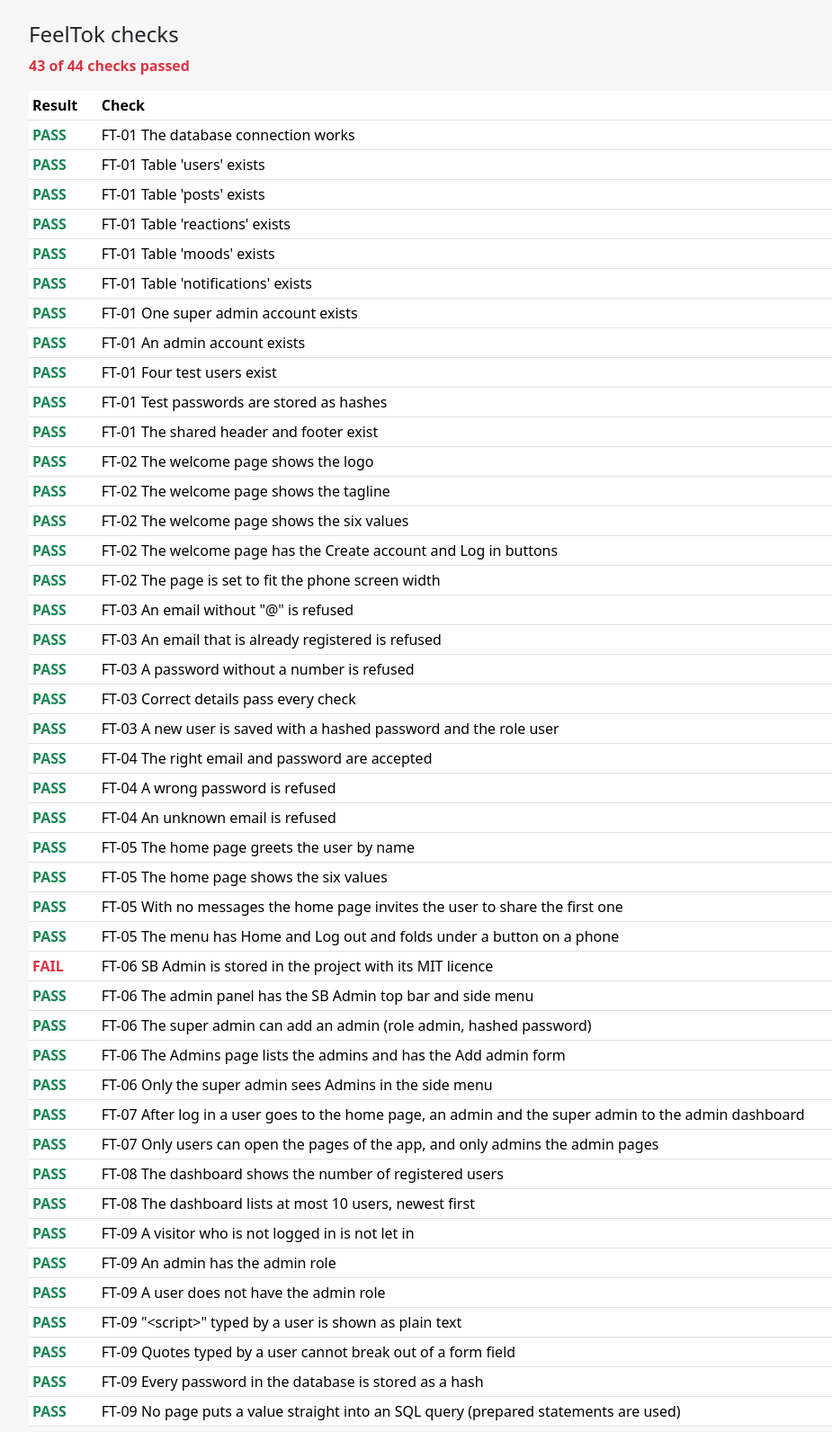
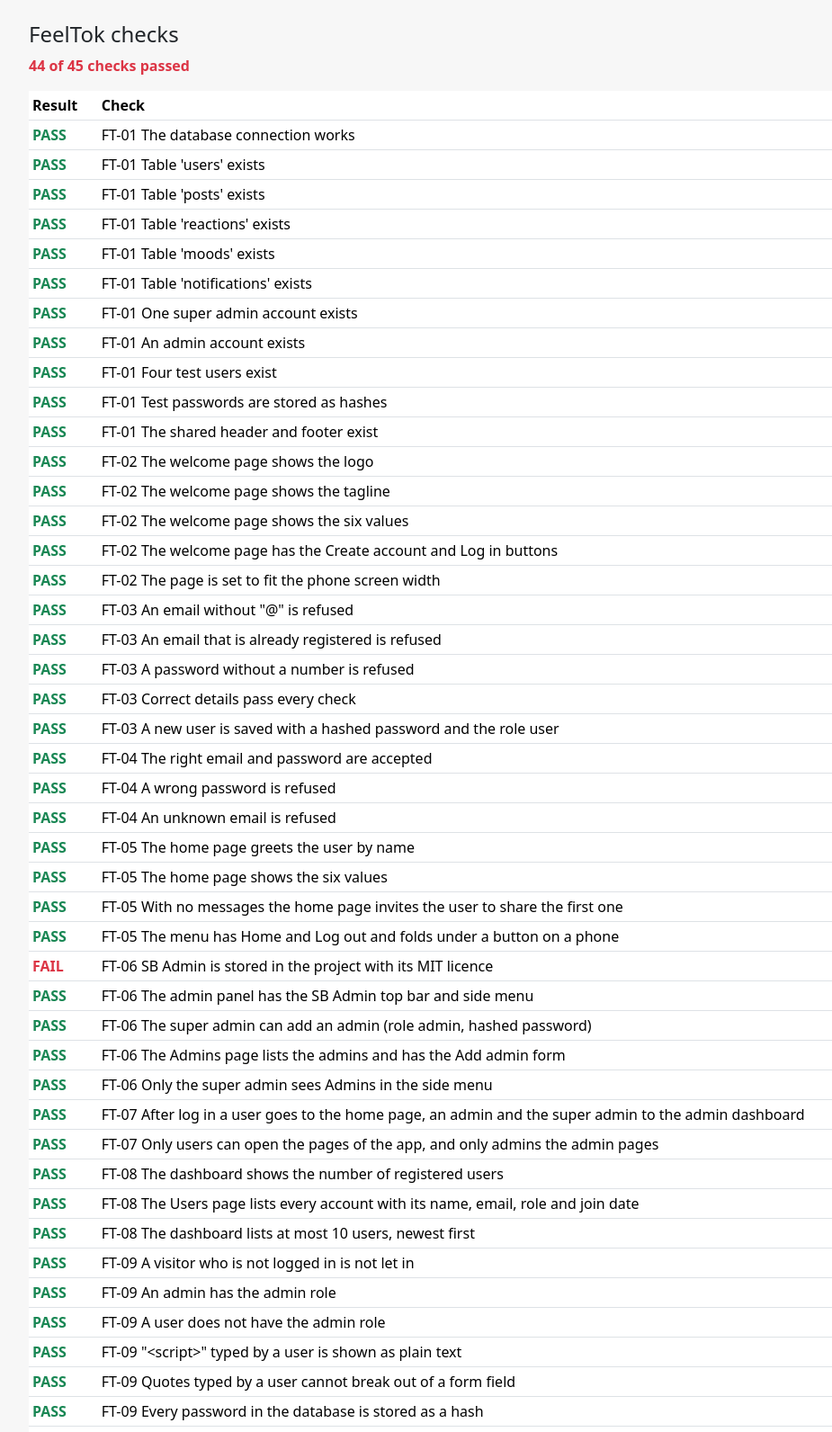
Before and after one commit to Akshat-G-Dev/feeltok, a PHP site: page /feeltok/tests/tests.php in a window 1280 px wide. Shown: the part 63-1655 px from the top of the page at 90% size, without its empty margins (50-975 px from the left). Run offline with PHP 8.4, Linux system fonts and the light colour scheme; data comes from the database, SQL or seed files in the repository; tables that the repository leaves empty hold one stand-in row (values such as "Sample post").

Commit message:
FEEL-15 FT-08 Add the Users page with every account

```diff
--- /dev/null
+++ b/admin/users.php
@@ -0,0 +1,33 @@
+<?php
+// FT-08 Users page: every account with its name, email, role and join date. Only admins and the super admin can open it.
+require_once __DIR__ . '/../includes/auth.php';
+require_role('admin', 'super_admin');
+require_once __DIR__ . '/../includes/db.php';
+require_once __DIR__ . '/../includes/users.php';
+
+$users = list_users($db);
+$roles = ['user' => 'User', 'admin' => 'Admin', 'super_admin' => 'Super admin'];
+
+$title = 'Users';
+require __DIR__ . '/../includes/admin_header.php';
+?>
+<h1 class="h3 mb-1">Users</h1>
+<p class="text-muted mb-4"><?= count($users) ?> accounts, newest first.</p>
+<div class="card">
+    <div class="table-responsive">
+        <table class="table table-sm mb-0">
+            <thead><tr><th>Name</th><th>Email</th><th>Role</th><th>Joined</th></tr></thead>
+            <tbody>
+            <?php foreach ($users as $user): ?>
+                <tr>
+                    <td><?= e($user['name']) ?></td>
+                    <td><?= e($user['email']) ?></td>
+                    <td><?= $roles[$user['role']] ?? e($user['role']) ?></td>
+                    <td><?= e(date('d/m/Y', strtotime($user['created_at']))) ?></td>
+                </tr>
+            <?php endforeach; ?>
+            </tbody>
+        </table>
+    </div>
+</div>
+<?php require __DIR__ . '/../includes/admin_footer.php'; ?>
--- a/includes/admin_header.php
+++ b/includes/admin_header.php
@@ -34,6 +34,7 @@ $role_name = ($_SESSION['role'] ?? '') === 'super_admin' ? 'Super admin' : 'Admi
                 <div class="nav">
                     <div class="sb-sidenav-menu-heading">Admin</div>
                     <a class="nav-link" href="<?= BASE_URL ?>/admin/index.php">Dashboard</a>
+                    <a class="nav-link" href="<?= BASE_URL ?>/admin/users.php">Users</a>
                     <?php if (($_SESSION['role'] ?? '') === 'super_admin'): ?>
                         <a class="nav-link" href="<?= BASE_URL ?>/admin/admins.php">Admins</a>
                     <?php endif; ?>
--- a/includes/users.php
+++ b/includes/users.php
@@ -55,3 +55,11 @@ function newest_users(mysqli $db, int $limit = 10): array
     $stmt->execute();
     return $stmt->get_result()->fetch_all(MYSQLI_ASSOC);
 }
+
+// FT-08 every account with its role and join date, newest first
+function list_users(mysqli $db): array
+{
+    $stmt = $db->prepare('SELECT name, email, role, created_at FROM users ORDER BY created_at DESC, id DESC');
+    $stmt->execute();
+    return $stmt->get_result()->fetch_all(MYSQLI_ASSOC);
+}
--- a/tests/tests.php
+++ b/tests/tests.php
@@ -152,6 +152,18 @@ $newest = newest_users($db, 10);
 $dates = array_column($newest, 'created_at');
 $sorted = $dates;
 rsort($sorted);
+$saved_session = $_SESSION;
+$_SESSION = ['user_id' => 2, 'name' => 'Admin', 'role' => 'admin'];
+ob_start();
+include __DIR__ . '/../admin/users.php';
+$page = ob_get_clean();
+$_SESSION = $saved_session;
+$all_listed = true;
+foreach ($db->query('SELECT email FROM users') as $account) {
+    $all_listed = $all_listed && str_contains($page, '>' . $account['email'] . '<');
+}
+check('FT-08 The Users page lists every account with its name, email, role and join date',
+    $all_listed && str_contains($page, '<th>Role</th>') && str_contains($page, '<th>Joined</th>'));
 check('FT-08 The dashboard lists at most 10 users, newest first', count($newest) <= 10 && count($newest) === min(10, $users_now) && $dates === $sorted);
 
 // FT-09 access control: the helpers in auth.php (the real session is kept as it is)
```
